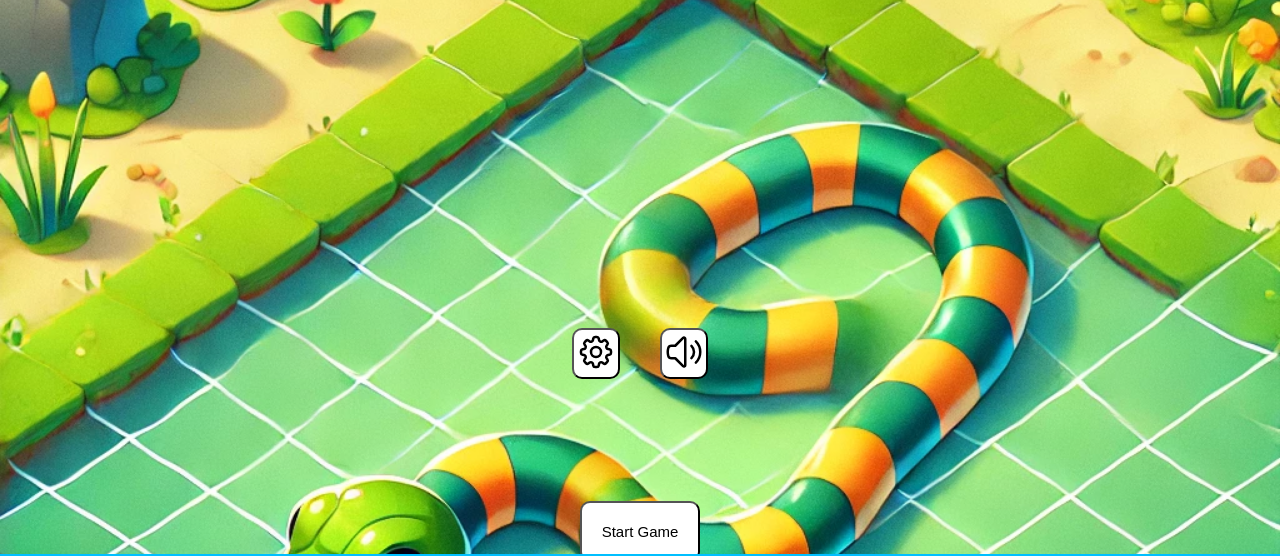
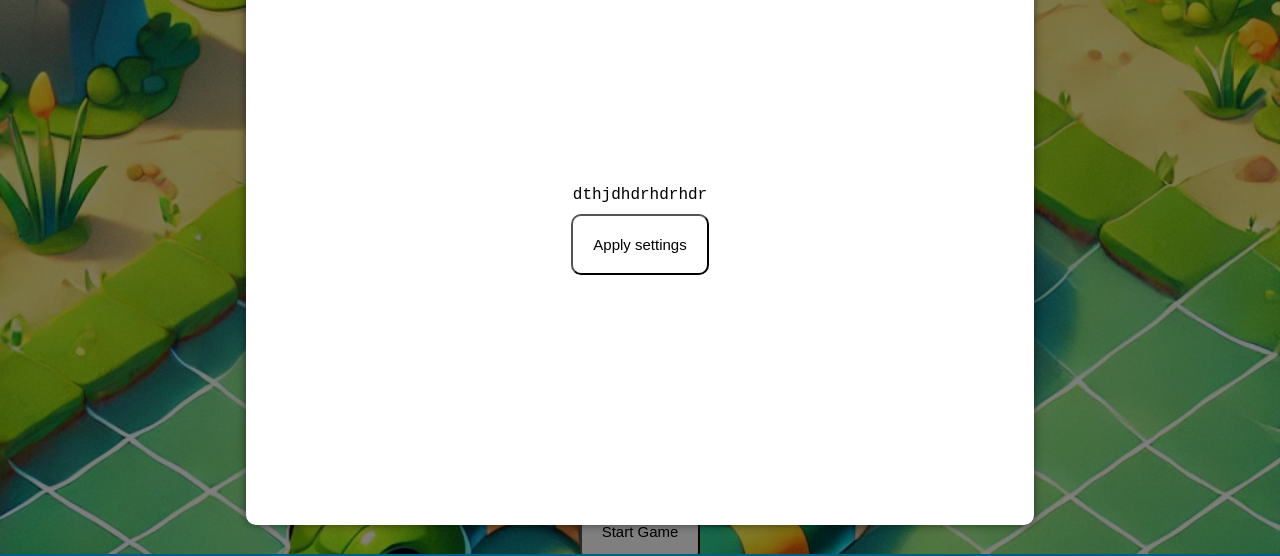
Before and after one commit to Eyesore123/Snake-game-JS-only, a plain HTML site: page index.html in a window 1280 px wide. Both pictures are taken after a click on the button 596 px from the left and 534 px from the top of the page. Shown: the part 181-737 px from the top of the page. Drawn offline with Linux system fonts and the light colour scheme.

Commit message:
added a settings window and a backdrop

```diff
--- a/index.html
+++ b/index.html
@@ -7,10 +7,24 @@
 <audio id="soundtrack" src="Assets/soundtrack.mp3" loop></audio>
 <link rel="stylesheet" href="styles.css">
 <link rel="stylesheet" href="landingpagefooter.css">
+<link rel="stylesheet" href="settingsmenu.css">
 </head>
 <body id="body">
+
+    <div class="settingsmenu" id="settingsmenu" style="display: none;">
+        <div class="backdrop" id="backdrop">
+            <p class="settingswindow" id="settingswindow">
+                dthjdhdrhdrhdr
+                <button onclick="applySettings()">
+                    Apply settings
+                </button>
+            </p>
+        </div>
+
+    </div>
+
     <div class="cogcontainer" id="cogcontainer">
-        <button id="settingsbutton">
+        <button id="settingsbutton" onClick="toggleSettingsMenu()">
         <svg data-slot="icon" class="cog" aria-hidden="true" fill="none" stroke-width="1.5" stroke="currentColor" viewBox="0 0 24 24" xmlns="http://www.w3.org/2000/svg">
             <path d="M10.343 3.94c.09-.542.56-.94 1.11-.94h1.093c.55 0 1.02.398 1.11.94l.149.894c.07.424.384.764.78.93.398.164.855.142 1.205-.108l.737-.527a1.125 1.125 0 0 1 1.45.12l.773.774c.39.389.44 1.002.12 1.45l-.527.737c-.25.35-.272.806-.107 1.204.165.397.505.71.93.78l.893.15c.543.09.94.559.94 1.109v1.094c0 .55-.397 1.02-.94 1.11l-.894.149c-.424.07-.764.383-.929.78-.165.398-.143.854.107 1.204l.527.738c.32.447.269 1.06-.12 1.45l-.774.773a1.125 1.125 0 0 1-1.449.12l-.738-.527c-.35-.25-.806-.272-1.203-.107-.398.165-.71.505-.781.929l-.149.894c-.09.542-.56.94-1.11.94h-1.094c-.55 0-1.019-.398-1.11-.94l-.148-.894c-.071-.424-.384-.764-.781-.93-.398-.164-.854-.142-1.204.108l-.738.527c-.447.32-1.06.269-1.45-.12l-.773-.774a1.125 1.125 0 0 1-.12-1.45l.527-.737c.25-.35.272-.806.108-1.204-.165-.397-.506-.71-.93-.78l-.894-.15c-.542-.09-.94-.56-.94-1.109v-1.094c0-.55.398-1.02.94-1.11l.894-.149c.424-.07.765-.383.93-.78.165-.398.143-.854-.108-1.204l-.526-.738a1.125 1.125 0 0 1 .12-1.45l.773-.773a1.125 1.125 0 0 1 1.45-.12l.737.527c.35.25.807.272 1.204.107.397-.165.71-.505.78-.929l.15-.894Z" stroke-linecap="round" stroke-linejoin="round"></path>
             <path d="M15 12a3 3 0 1 1-6 0 3 3 0 0 1 6 0Z" stroke-linecap="round" stroke-linejoin="round"></path>
@@ -107,6 +121,7 @@
     </script>
 
     <script src="index.js"></script>
+    <script src="settingsmenu.js"></script>
     <script src="gamepadsupport.js"></script>
 </body>
 </html>
--- /dev/null
+++ b/settingsmenu.css
@@ -0,0 +1,32 @@
+#backdrop {
+    position: fixed;
+    top: 0;
+    left: 0;
+    width: 100vw;
+    height: 100vh;
+    background-color: rgba(0, 0, 0, 0.5);
+    z-index: 4;
+}
+
+#settingswindow {
+    position: fixed;
+    top: 50%;
+    left: 50%;
+    transform: translate(-50%, -50%);
+    background-color: #fff;
+    border-radius: 10px;
+    box-shadow: 0 0 10px rgba(0, 0, 0, 0.5);
+    z-index: 5;
+    min-height: 70%;
+    min-width: 60%;
+    display: flex;
+    flex-direction: column;
+    align-items: center;
+    justify-content: center;
+    z-index: 5;
+}
+
+#settingswindow p {
+    max-width: 60%;
+    color: black;
+}
--- /dev/null
+++ b/settingsmenu.js
@@ -0,0 +1,24 @@
+// Settings menu handling:
+
+const backdrop = document.getElementById('backdrop');
+
+function toggleSettingsMenu() {
+    backdrop.classList.remove('hidden');
+    const settingMenu = document.getElementById('settingsmenu');
+    settingMenu.style.display = (settingMenu.style.display === 'none') ? 'block' : 'none';
+
+    backdrop.addEventListener('click', function(event) {
+        if (event.target === backdrop) {
+            if (settingMenu.style.display !== 'none') {
+                backdrop.classList.add('hidden');
+                settingMenu.style.display = 'none';
+                }
+            }
+        });
+}
+
+function applySettings() {
+    const settingMenu = document.getElementById('settingsmenu');
+    backdrop.classList.add('hidden');
+    settingMenu.style.display = 'none';
+}
--- a/styles.css
+++ b/styles.css
@@ -316,7 +316,7 @@ button:hover {
     cursor: pointer;
 }
 
-p {
+.footerdiv p {
     color: white;
     text-shadow: 4px 4px 4px rgba(0, 0, 0, 0.5);
     font-size: 30px;
```
